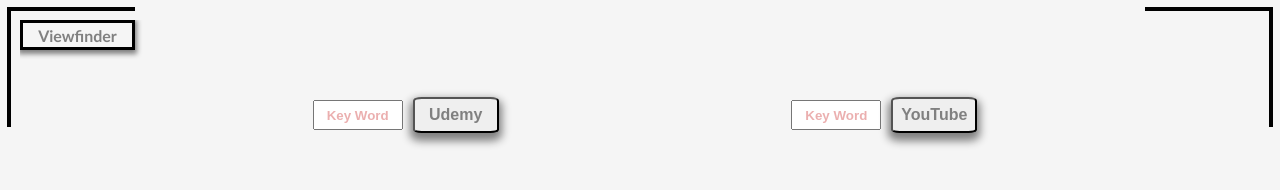
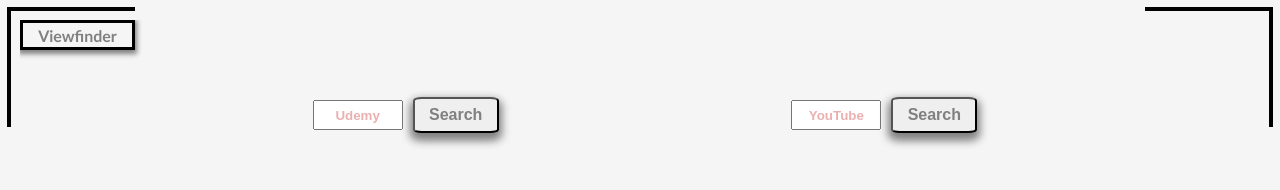
Before and after one commit to Skanarky/viewfinder, a React (Create React App) app in the folder client/: page /others in a window 1280 px wide. Both pictures are taken after a click on the element 300 px from the left and 400 px from the top of the page. Shown: the top 190 px of the page. Built offline with nearby package versions, Linux system fonts and the light colour scheme.

Commit message:
Changed Others Search buttons names and Loading on lessons

```diff
--- a/client/src/App/Viewfinder/pages/Lessons/CompositionList/CompositionList.js
+++ b/client/src/App/Viewfinder/pages/Lessons/CompositionList/CompositionList.js
@@ -28,24 +28,15 @@
 
     render = () => {
         // console.log(this.props);
-        const { data, loading, errMsg } = this.props;
+        const { data/*, loading, errMsg */ } = this.props;
         const { isBelow } = this.state;
 
         const presentCompositions = data.map((composition, i) => <Composition key={composition._id + i}
             idLessonComposition={composition._id} index={i} toggleViewBelow={this.toggleViewBelow}
             {...composition}></Composition>);
 
-        if (loading) {
         return (
-                <div style={{ color: "rgba(199, 2, 2, 0.63)", paddingLeft: "15px", fontSize: ".9em" }}>... loading Lesson</div>
-            )
-        } else if (errMsg) {
-            return (
-                <div style={{ color: "rgba(199, 2, 2, 0.63)", paddingLeft: "15px", fontSize: ".9em" }}>{errMsg}</div>
-            )
-        } else {
-            return (
-                <div style={isBelow ? {background: "rgb(128, 128, 128, .5)"} : {backgroundColor: "rgb(245, 245, 245)"}} className="lessonsView">
+            <div style={isBelow ? { background: "rgb(128, 128, 128, .5)" } : { backgroundColor: "rgb(245, 245, 245)" }} className="lessonsView">
                 <div className="topLeft"></div>
                 <div className="topRight"></div>
                 <div className="bottomLeft"></div>
@@ -65,7 +56,6 @@
         )
     }
 }
-}
 
 function stateToProps(globalState) {
     return globalState.lessons;
--- a/client/src/App/Viewfinder/pages/Others/Others.js
+++ b/client/src/App/Viewfinder/pages/Others/Others.js
@@ -60,15 +60,15 @@
                 <div className="othersSearches">
                     <form className="othersForm">
                         <div>
-                            <input onChange={this.handleChange} name="searchWordUdemy" value={searchWordUdemy} type="text" placeholder="Key Word" />
+                            <input onChange={this.handleChange} name="searchWordUdemy" value={searchWordUdemy} type="text" placeholder="Udemy" />
                         </div>
-                        <button onClick={this.handleSubmitUdemy}><Link className="noLineTwo" to="/others/udemy">Udemy</Link></button>
+                        <button onClick={this.handleSubmitUdemy}><Link className="noLineTwo" to="/others/udemy">Search</Link></button>
                     </form>
                     <form className="othersForm">
                         <div>
-                            <input onChange={this.handleChange} name="searchWordYouTube" value={searchWordYouTube} type="text" placeholder="Key Word" />
+                            <input onChange={this.handleChange} name="searchWordYouTube" value={searchWordYouTube} type="text" placeholder="YouTube" />
                         </div>
-                        <button onClick={this.handleSubmitYouTube}><Link className="noLineTwo" to="/others/youtube">YouTube</Link></button>
+                        <button onClick={this.handleSubmitYouTube}><Link className="noLineTwo" to="/others/youtube">Search</Link></button>
                     </form>
                 </div>
                 <Switch>
```
Lines whose indentation alone changed are shown as unchanged.
